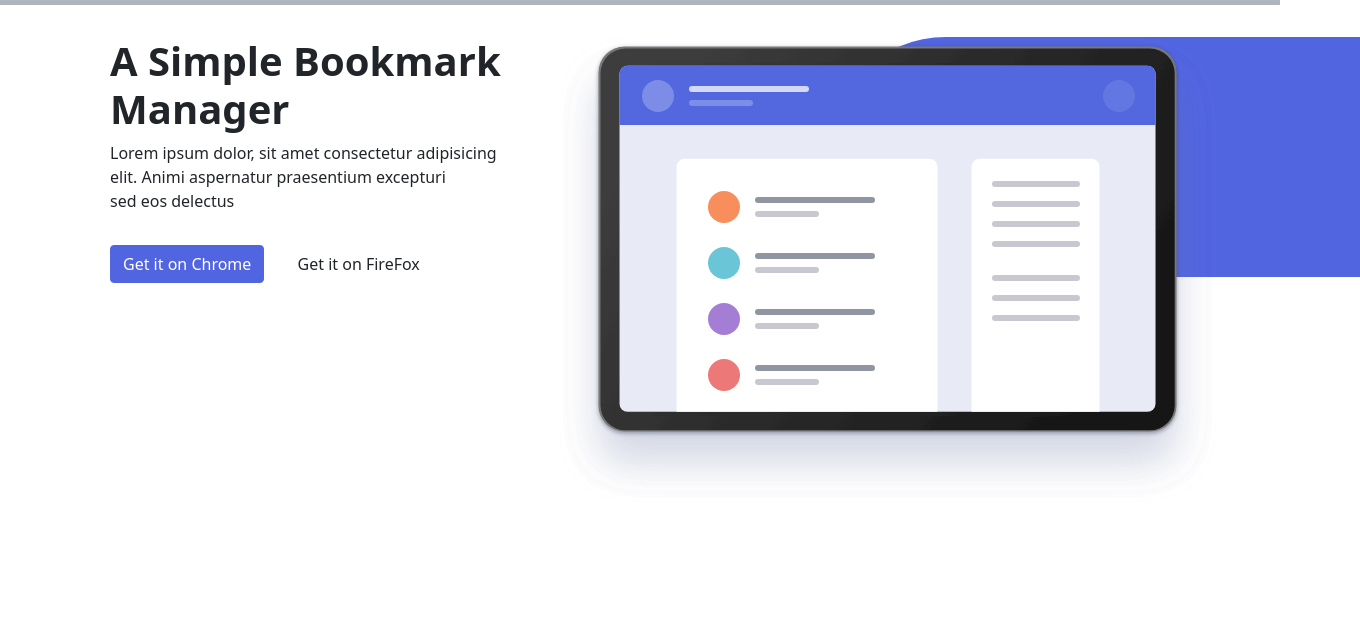
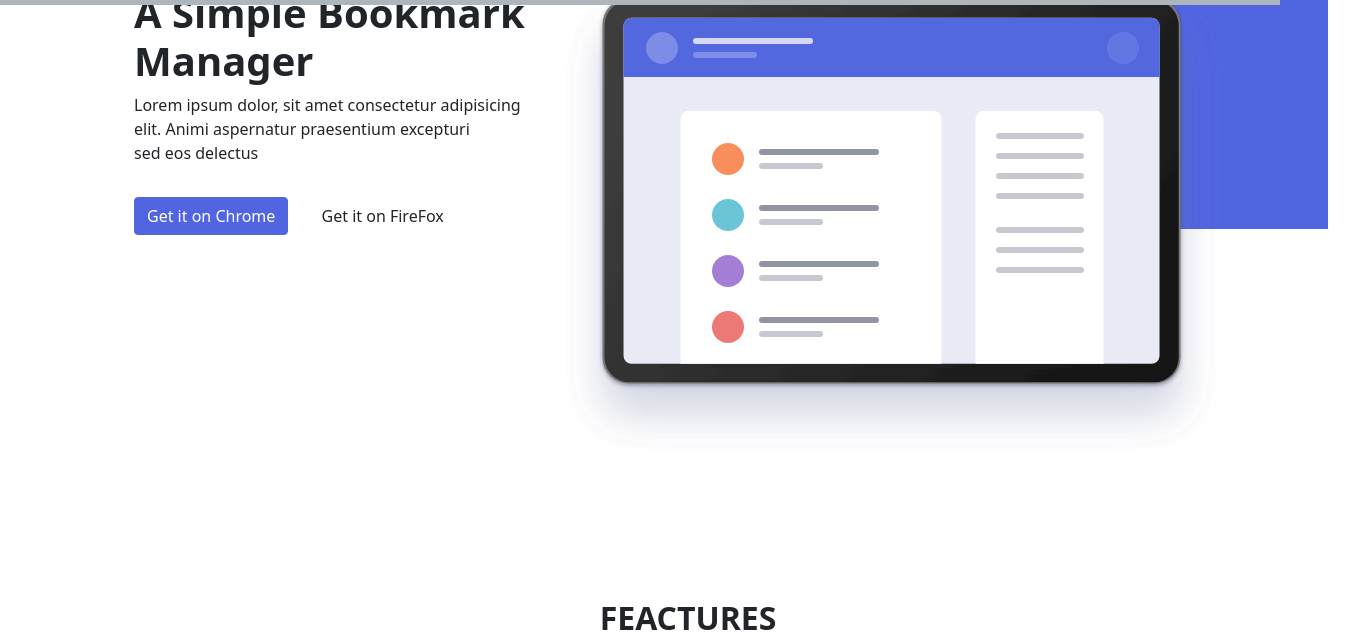
Before and after one commit to XFabio22/Sprint-1-9-Angular, a plain HTML site: page Sprint-2-LVL_3/Sprint_2_Exe6.html in a window 1280 px wide. Shown: the part 107-749 px from the top of the page, 1360 px wide, since content can reach past the window. Drawn offline with nearby package versions, Linux system fonts and the light colour scheme.

Commit message:
Sprint 2

```diff
--- a/Sprint-2-LVL_3/Sprint_2_Exe6.html
+++ b/Sprint-2-LVL_3/Sprint_2_Exe6.html
@@ -10,7 +10,6 @@
     <script src="https://kit.fontawesome.com/db1eb623e4.js" crossorigin="anonymous"></script>
 </head>
 <body>
-  <main class="container d-grid gap-5 p-0">
   <div class="row pb-5 mb-5 ">
     <nav class="navbar-expand-lg navbar fixed-top navbar-light navBarestatica">
       <div class="container-fluid mt-3 me-5">
@@ -38,8 +37,7 @@
     </nav>
 
   </div>
-
-
+  <main class="container d-grid gap-5 mt-5">
     <div class="container ">
       <div class="row mt-6 text-center ">
         <div class="col-12 col-xxl-4 col-xl-5 	col-lg-12 text-start  ">
@@ -52,7 +50,7 @@
         <div class=" col-12 col-md-6 ">
             <div class="position-relative">
 
-              <div class="position-absolute  bg-primary top-20 start-50" id="fondoazul" ></div>
+              <div class="position-absolute   bg-primary bottom-40 start-50" id="fondoazul" ></div>
             </div>
             <div class=" col-12 col-xxl-8 col-xl-7  col-lg-12 p-0  " id="contenedorderecha">
               <img src="/Imagenes/illustration-hero.svg" class="" alt="...">
@@ -224,7 +222,7 @@
 
        </div>
        <div class="container-fluid fotterNav ">
-        <div class="container  d-flex justify-content-center flex-row ">
+        <div class=" d-flex justify-content-center flex-row ">
           <div class="row  ">
             <nav class="navbar-expand-lg navbar  navbar-light ">
               <div class="container-fluid  ">
```
Also changed, not shown: 1 other file. Lines whose indentation alone changed are shown as unchanged.
